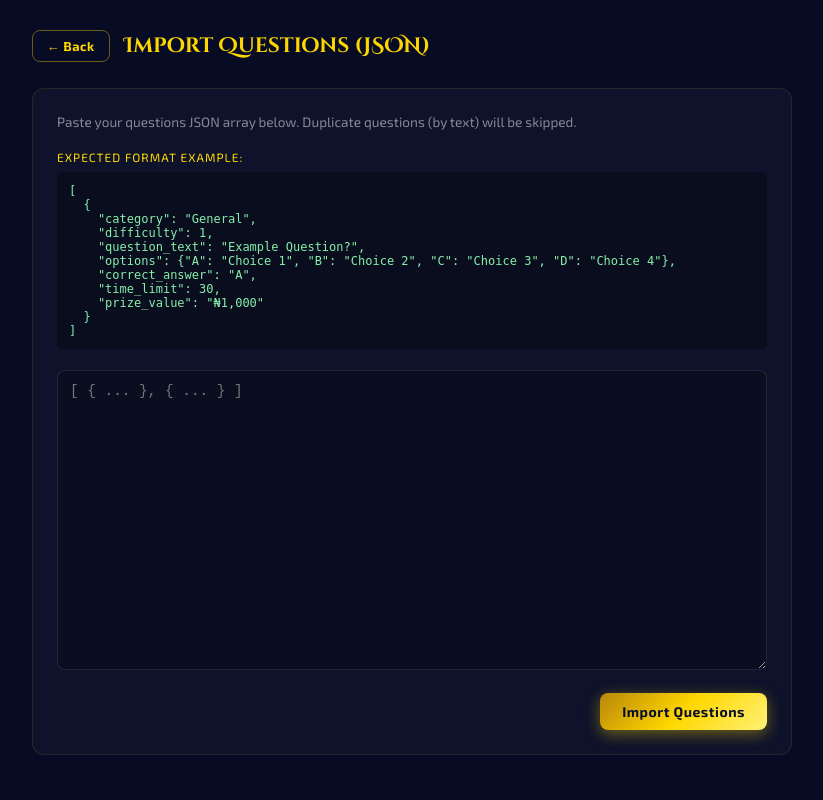
After one commit to infinitehoax/WWTBAM-v2, a Flask app: page /admin/questions/import in a window 1280 px wide. The commit adds this page. Shown: the whole page, without its empty margins (228-1051 px from the left). Run offline with Flask 3, Linux system fonts and the light colour scheme; the visitor is signed in with stand-in values (Sample User, id 1); some libraries are stand-ins or nearby versions.

Commit message:
Add bulk JSON question import to admin dashboard
Co-authored-by: infinitehoax <175738733+infinitehoax@users.noreply.github.com>

```diff
--- a/app/blueprints/admin/routes.py
+++ b/app/blueprints/admin/routes.py
@@ -1,9 +1,9 @@
-from flask import Blueprint, render_template, request, redirect, url_for, session, jsonify, current_app
+from flask import Blueprint, render_template, request, redirect, url_for, session, jsonify, current_app, flash
 from ...extensions import db
 from ...models import Question, GameSession, Score
 from ...engine.game_state import game_state
-from ...engine.question_loader import load_questions_from_json, get_question_order
-import os, random, string
+from ...engine.question_loader import load_questions_from_json, load_questions_from_list, get_question_order
+import os, random, string, json
 
 admin_bp = Blueprint('admin', __name__, url_prefix='/admin')
 
@@ -83,6 +83,27 @@ def new_question():
     return render_template('admin/question_form.html', question=None, prize_ladder=game_state.prize_ladder)
 
 
+@admin_bp.route('/questions/import', methods=['GET', 'POST'])
+@require_admin
+def import_questions():
+    if request.method == 'POST':
+        json_data = request.form.get('json_data', '')
+        try:
+            data = json.loads(json_data)
+            if not isinstance(data, list):
+                flash('JSON must be a list of questions.', 'error')
+            else:
+                count = load_questions_from_list(data, db, Question)
+                flash(f'Successfully imported {count} new questions.', 'success')
+                return redirect(url_for('admin.questions'))
+        except json.JSONDecodeError:
+            flash('Invalid JSON format.', 'error')
+        except Exception as e:
+            flash(f'Error importing: {str(e)}', 'error')
+
+    return render_template('admin/import_questions.html')
+
+
 @admin_bp.route('/questions/<int:q_id>/edit', methods=['GET', 'POST'])
 @require_admin
 def edit_question(q_id):
--- /dev/null
+++ b/app/templates/admin/import_questions.html
@@ -0,0 +1,61 @@
+{% extends "base.html" %}
+{% block title %}Import Questions{% endblock %}
+{% block extra_head %}
+<style>
+  body { background: #070B24; }
+  .page-wrap { max-width: 800px; margin: 0 auto; padding: 30px 20px; }
+  .page-header { display: flex; align-items: center; gap: 14px; margin-bottom: 26px; }
+  .page-title { font-family: var(--font-display); font-size: 1.3rem; color: var(--gold); }
+  .form-card { background: rgba(255, 255, 255, 0.03); border: 1px solid rgba(255, 215, 0, 0.1); border-radius: 12px; padding: 24px; }
+  .help-text { color: rgba(255, 255, 255, 0.5); font-size: 0.85rem; margin-bottom: 20px; }
+  pre { background: rgba(0, 0, 0, 0.3); padding: 12px; border-radius: 6px; font-size: 0.75rem; color: #86EFAC; overflow-x: auto; }
+  textarea { width: 100%; min-height: 300px; background: rgba(0, 0, 0, 0.2); border: 1px solid rgba(255, 255, 255, 0.1); border-radius: 8px; color: #fff; padding: 12px; font-family: 'Courier New', Courier, monospace; font-size: 0.9rem; resize: vertical; }
+  textarea:focus { border-color: var(--gold); outline: none; }
+</style>
+{% endblock %}
+{% block body %}
+<div class="page-wrap">
+  <div class="page-header">
+    <a href="{{ url_for('admin.questions') }}" class="btn btn-ghost" style="padding:7px 14px;font-size:0.8rem;">← Back</a>
+    <div class="page-title">Import Questions (JSON)</div>
+  </div>
+
+  {% with messages = get_flashed_messages(with_categories=true) %}
+    {% if messages %}
+      {% for category, message in messages %}
+        <div class="alert alert-{{ category }}" style="margin-bottom: 20px; padding: 12px; border-radius: 8px; {% if category == 'success' %}background: rgba(34, 197, 94, 0.2); color: #86EFAC;{% else %}background: rgba(ef, 68, 68, 0.2); color: #fca5a5;{% endif %}">
+          {{ message }}
+        </div>
+      {% endfor %}
+    {% endif %}
+  {% endwith %}
+
+  <div class="form-card">
+    <p class="help-text">Paste your questions JSON array below. Duplicate questions (by text) will be skipped.</p>
+
+    <div style="margin-bottom: 20px;">
+      <label style="display: block; font-size: 0.75rem; text-transform: uppercase; letter-spacing: 1px; color: var(--gold); margin-bottom: 8px;">Expected Format Example:</label>
+<pre>
+[
+  {
+    "category": "General",
+    "difficulty": 1,
+    "question_text": "Example Question?",
+    "options": {"A": "Choice 1", "B": "Choice 2", "C": "Choice 3", "D": "Choice 4"},
+    "correct_answer": "A",
+    "time_limit": 30,
+    "prize_value": "₦1,000"
+  }
+]
+</pre>
+    </div>
+
+    <form method="POST">
+      <textarea name="json_data" placeholder="[ { ... }, { ... } ]" required></textarea>
+      <div style="margin-top: 20px; display: flex; justify-content: flex-end;">
+        <button type="submit" class="btn btn-gold">Import Questions</button>
+      </div>
+    </form>
+  </div>
+</div>
+{% endblock %}
```
Also changed, not shown: app/engine/question_loader.py (+16 -11 lines), app/templates/admin/questions.html (+8 -2 lines), instance/wwtbam.db.
